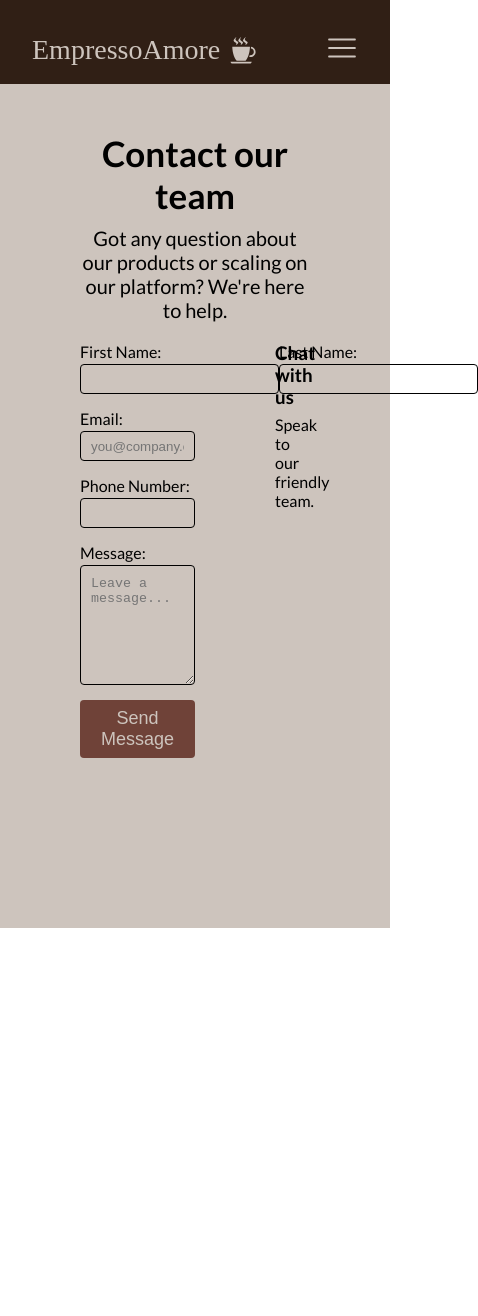
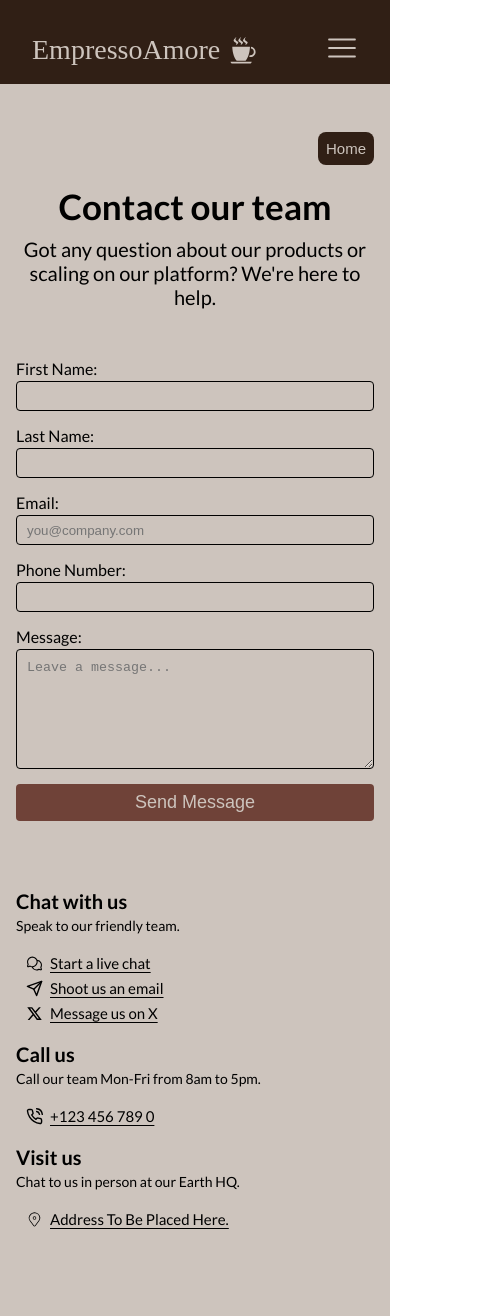
Before and after one commit to earlmorningstar/espressoamore, a React (Create React App) app: page /contactPage in a window 390 px wide. Shown: the whole page, 478 px wide, since content can reach past the window. Before the commit the page ends 928 px from the top, so only its background shows below. Built offline with nearby package versions, Linux system fonts and the light colour scheme; a web font is replaced by a local one.

Commit message:
Commit XII.
Contact Page, RootLayout - Logout on mins of inactivity.

```diff
--- a/src/App.js
+++ b/src/App.js
@@ -18,7 +18,7 @@ import CartItem from "./components/Cart/CartItem";
 import CartSummary from "./components/Cart/CartSummary";
 import CheckoutForm from "./components/Cart/CheckoutForm";
 import PaymentStatus from "./components/Cart/PaymentStatus";
-import UserProfile from "./components/userAccount/UserProfile";
+// import UserProfile from "./components/userAccount/UserProfile";
 import ContactPage from "./pages/ContactPage";
 
 const router = createBrowserRouter([
@@ -43,7 +43,7 @@ const router = createBrowserRouter([
       { path: "/cartSummaryPage", element: <CartSummary /> },
       { path: "/checkoutFormPage", element: <CheckoutForm /> },
       { path: "/paymentStatusPage", element: <PaymentStatus /> },
-      { path: "/userProfilePage", element: <UserProfile /> },
+      // { path: "/userProfilePage", element: <UserProfile /> },
       { path: "/contactPage", element: <ContactPage />}
     ],
   },
--- a/src/pages/ContactPage.jsx
+++ b/src/pages/ContactPage.jsx
@@ -1,4 +1,10 @@
 import { useState } from "react";
+import { useNavigate, NavLink } from "react-router-dom";
+import { FiSend } from "react-icons/fi";
+import { RiTwitterXLine } from "react-icons/ri";
+import { FiPhoneCall } from "react-icons/fi";
+import { CiLocationOn } from "react-icons/ci";
+import { PiChatsCircle } from "react-icons/pi";
 import "./Styles.css";
 
 function ContactPage() {
@@ -22,9 +28,15 @@ function ContactPage() {
     e.preventDefault();
   };
 
-
   return (
     <div className="contact-parent">
+      <div className="navlink-container" id="twin-nav-btn">
+        <NavLink className="navlinkBtn" to="/homePage">
+          <button id="contact-btn-color" className="all-back-btn">Home</button>
+        </NavLink>
+      </div>
+
+
       <span className="contact-header-text">
         <h2>Contact our team</h2>
         <h4>
@@ -35,7 +47,6 @@ function ContactPage() {
 
       <div className="contact-info">
         <form className="contact-form" onSubmit={handleSubmit}>
-
           <div className="contactNamesHolder">
             <div className="each-input-holder">
               <label htmlFor="firstName">First Name:</label>
@@ -61,7 +72,6 @@ function ContactPage() {
               />
             </div>
           </div>
-
 
           <div className="each-input-holder">
             <label htmlFor="email">Email:</label>
@@ -101,9 +111,43 @@ function ContactPage() {
 
           <button type="submit">Send Message</button>
         </form>
-      <div>
+
+        <div className="customerCare-info-holder">
+          <span className="contact-headers">
             <h3>Chat with us</h3>
             <h4>Speak to our friendly team.</h4>
+          </span>
+
+          <div className="contactUs-holder">
+            <span><PiChatsCircle size={17}/> Start a live chat</span>
+            <span>
+              <FiSend size={17}/> Shoot us an email
+            </span>
+            <span>
+              <RiTwitterXLine size={17}/> Message us on X
+            </span>
+          </div>
+
+          <span className="contact-headers">
+            <h3>Call us</h3>
+            <h4>Call our team Mon-Fri from 8am to 5pm.</h4>
+          </span>
+
+          <div className="contactUs-holder">
+            <span>
+              <FiPhoneCall size={17}/> +123 456 789 0
+            </span>
+          </div>
+          <span className="contact-headers">
+            <h3>Visit us</h3>
+            <h4>Chat to us in person at our Earth HQ.</h4>
+          </span>
+
+          <div className="contactUs-holder">
+            <span>
+              <CiLocationOn size={17}/> Address To Be Placed Here.
+            </span>
+          </div>
         </div>
       </div>
 
--- a/src/pages/RootLayout.jsx
+++ b/src/pages/RootLayout.jsx
@@ -1,4 +1,4 @@
-import { useState, useEffect, useContext } from "react";
+import { useState, useEffect, useContext, useRef } from "react";
 import { Outlet, NavLink, useNavigate, useLocation } from "react-router-dom";
 import LikedItemsContext from "../store/LikedItemsContext";
 import CartContext from "../store/CartContext";
@@ -17,13 +17,15 @@ function RootLayout() {
   const totalLikedItems = uniqueLikedItems.size;
   const uniqueCartItems = new Set(cartCtx.items.map((item) => item.id));
   const totalCartItems = uniqueCartItems.size;
+
   const [isDropdownOpen, setIsDropdownOpen] = useState(false);
   const [isLoggedIn, setIsLoggedIn] = useState(false);
   const navigate = useNavigate();
+  const inactivityTimeoutRef = useRef(null);
 
   const pathname = useLocation();
 
-  useEffect(()=> {
+  useEffect(() => {
     window.scrollTo(0, 0);
   }, [pathname]);
 
@@ -44,11 +46,39 @@ function RootLayout() {
   useEffect(() => {
     const loggedIn = localStorage.getItem("isLoggedIn");
     setIsLoggedIn(loggedIn === "true");
+
+    // Add event listeners for user activity
+    window.addEventListener("mousemove", resetInactivityTimeout);
+    window.addEventListener("keypress", resetInactivityTimeout);
+    window.addEventListener("click", resetInactivityTimeout);
+
+    return () => {
+      // Cleanup event listeners on component unmount
+      window.removeEventListener("mousemove", resetInactivityTimeout);
+      window.removeEventListener("keypress", resetInactivityTimeout);
+      window.removeEventListener("click", resetInactivityTimeout);
+    };
   }, []);
+
+  const startInactivityTimeout = () => {
+    // Log out the user after 10 minutes of inactivity (600000 ms)
+    inactivityTimeoutRef.current = setTimeout(() => {
+      handleLogout();
+    }, 600000); // 10 minutes
+  };
+
+  const resetInactivityTimeout = () => {
+    // Clear the existing timeout and start a new one
+    if (inactivityTimeoutRef.current) {
+      clearTimeout(inactivityTimeoutRef.current);
+    }
+    startInactivityTimeout();
+  };
 
   const handleLoginSuccess = () => {
     setIsLoggedIn(true);
     localStorage.setItem("isLoggedIn", "true");
+    resetInactivityTimeout(); // Start inactivity timer on login success
   };
 
   const handleLogout = () => {
@@ -220,7 +250,8 @@ function RootLayout() {
                     onClick={toggleDropdown}
                     className="cart-profile-icon-navlink-parent"
                   >
-                    My Profile <CgProfile color="rgb(48, 31, 21)" size={25} />
+                    My Profile{" "}
+                    <CgProfile color="rgb(48, 31, 21)" size={25} />
                   </NavLink>
                 </div>
 
--- a/src/pages/Styles.css
+++ b/src/pages/Styles.css
@@ -1109,7 +1109,7 @@
   display: flex;
   flex-direction: column;
   gap: 10px;
-  margin-bottom: 20px;
+  margin-bottom: 50px;
 }
 
 .contact-header-text > h2 {
@@ -1125,6 +1125,7 @@
 .contact-info {
   width: 100%;
   display: flex;
+  gap: 3rem;
 }
 
 .contact-form {
@@ -1132,11 +1133,7 @@
   display: flex;
   flex-direction: column;
   gap: 15px;
-}
-
-.contact-info > div {
-  width: 50%;
-  padding: 0 5rem;
+  padding: 0 0 0 5rem;
 }
 
 .contact-info > div > h3 {
@@ -1187,6 +1184,48 @@
   color: rgb(205, 196, 189);
   border: none;
   border-radius: 4px;
+}
+
+.customerCare-info-holder {
+  width: 50%;
+  padding: 20px 0;
+}
+
+.contact-headers {
+  display: flex;
+  flex-direction: column;
+  gap: 4px;
+}
+
+.contact-headers > h3 {
+  font-size: 20px;
+  font-weight: 600;
+}
+
+.contact-headers > h4 {
+  font-size: 14px;
+  margin-bottom: 20px;
+  font-weight: 400;
+}
+
+.contactUs-holder {
+  display: flex;
+  flex-direction: column;
+  gap: 7px;
+  margin: 0 0 20px 10px;
+}
+
+.contactUs-holder > span {
+  display: flex;
+  align-items: center;
+  gap: 7px;
+  text-decoration: underline;
+  text-underline-offset: 3px;
+  font-size: 15px;
+}
+
+#contact-btn-color {
+  color: rgb(205, 196, 189);
 }
 
 /* TermsOfUse Section---- */
@@ -1438,6 +1477,15 @@
   .summary-list-item > img {
     width: 100%;
   }
+
+  .contactNamesHolder {
+    flex-direction: column;
+    gap: 15px;
+  }
+
+  .contact-form {
+    padding: 0 0;
+  }
 }
 
 @media screen and (max-width: 950px) {
@@ -1576,6 +1624,10 @@
   .footer-media-links {
     width: 100%;
   }
+
+  .contact-parent {
+    padding: 3rem 2rem;
+  }
 }
 
 @media screen and (max-width: 750px) {
@@ -1666,6 +1718,15 @@
   .pros-parent {
     grid-template-columns: repeat(1, 1fr);
   }
+  .contact-info {
+    flex-direction: column;
+  }
+  .contact-form {
+    width: 70%;
+   }
+   .customerCare-info-holder {
+   width: 70%;
+   }
 }
 
 @media screen and (max-width: 650px) {
@@ -1745,6 +1806,15 @@
   .footer-parent {
     padding: 3rem 1rem;
   }
+  .contact-parent {
+    padding: 3rem 1rem;
+  }
+  .contact-form {
+    width: 85%;
+   }
+   .customerCare-info-holder {
+   width: 85%;
+   }
 }
 
 @media screen and (max-width: 550px) {
@@ -1760,4 +1830,10 @@
   .welcomePage-parent {
     padding: 2rem 1rem;
   }
-}
+  .contact-form {
+    width: 100%;
+   }
+   .customerCare-info-holder {
+   width: 100%;
+   }
+}
```
Lines whose indentation alone changed are shown as unchanged.
